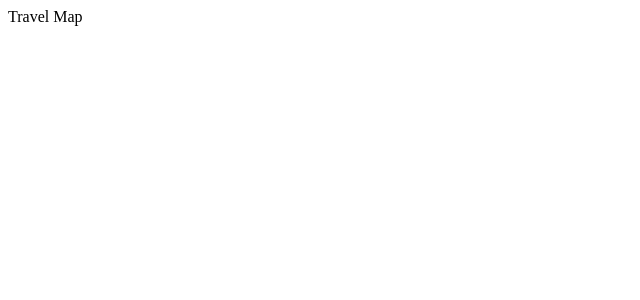
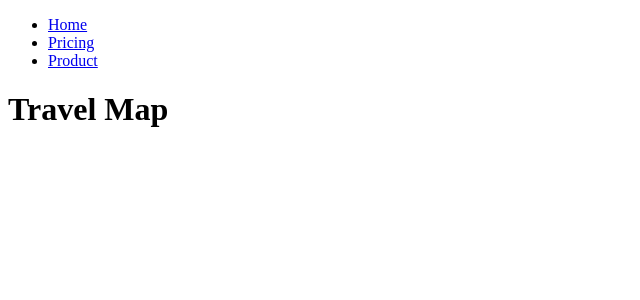
Before and after one commit to sarahdavies186/travel-map, a React (Vite) app: page / in a window 1280 px wide. Shown: the top 300 px of the page, without its empty margins (0-640 px from the left). Built offline with nearby package versions, Linux system fonts and the light colour scheme.

Commit message:
page navigation

```diff
--- /dev/null
+++ b/src/components/PageNav.jsx
@@ -0,0 +1,22 @@
+import { NavLink } from "react-router-dom"
+
+function PageNav() {
+  return (
+    <nav>
+      <ul>
+        <li>
+          <NavLink to="/">Home</NavLink>
+        </li>
+        <li>
+          <NavLink to="/pricing">Pricing</NavLink>
+        </li>
+        <li>
+          <NavLink to="/product">Product</NavLink>
+        </li>
+
+      </ul>
+    </nav>
+  )
+}
+
+export default PageNav
--- a/src/pages/Homepage.jsx
+++ b/src/pages/Homepage.jsx
@@ -1,9 +1,12 @@
+import PageNav from "../components/PageNav";
+
 function Homepage() {
   return (
     <div>
-      Travel Map
+      <PageNav />
+      <h1>Travel Map</h1>
     </div>
-  )
+  );
 }
 
-export default Homepage
+export default Homepage;
--- a/src/pages/PageNotFound.jsx
+++ b/src/pages/PageNotFound.jsx
@@ -1,6 +1,9 @@
+import PageNav from "../components/PageNav"
+
 function PageNotFound() {
   return (
     <div>
+      <PageNav />
       Page not found!
     </div>
   )
--- a/src/pages/Pricing.jsx
+++ b/src/pages/Pricing.jsx
@@ -1,7 +1,10 @@
+import PageNav from "../components/PageNav";
+
 function Pricing() {
   return (
     <div>
-      Pricing
+      <PageNav />
+      <h2>Pricing</h2>
     </div>
   )
 }
--- a/src/pages/Product.jsx
+++ b/src/pages/Product.jsx
@@ -1,7 +1,10 @@
+import PageNav from "../components/PageNav";
+
 function Product() {
   return (
     <div>
-      Product
+      <PageNav />
+      <h2>Product</h2>
     </div>
   )
 }
```
